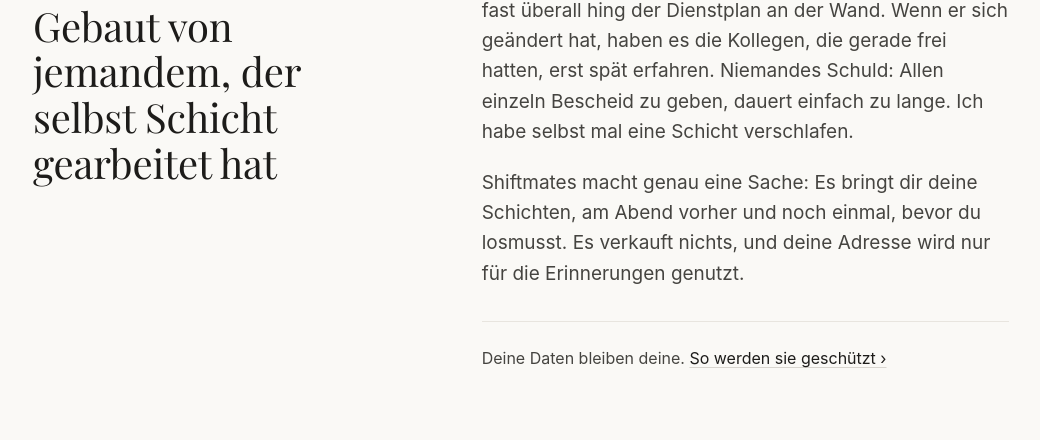
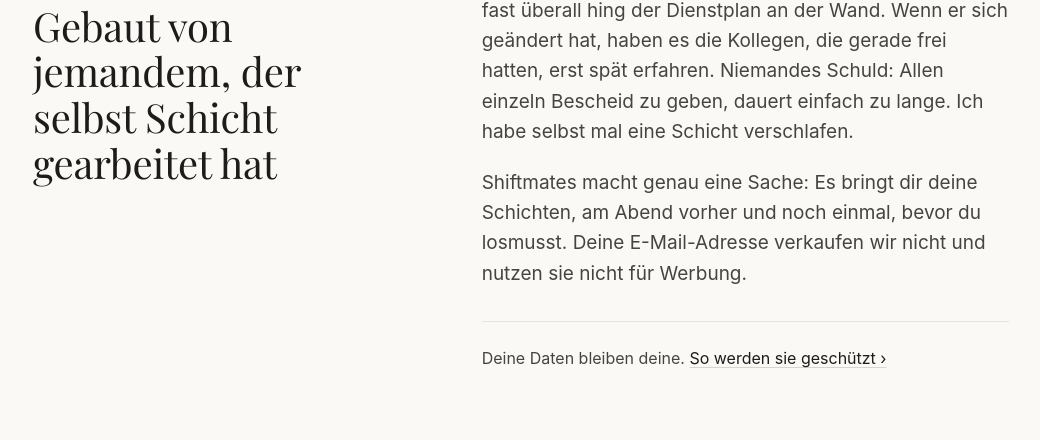
Before and after one commit to AntonB1608/schichtplan-online, a Flask app: page / in a window 1280 px wide. Shown: the part 1845-2285 px from the top of the page, without its empty margins (119-1159 px from the left). Run offline with Flask 3, Linux system fonts and the light colour scheme; some libraries are stand-ins or nearby versions.

Commit message:
Fix misleading privacy copy: name the email, drop the false claim
"Deine Adresse" read like a home address and "only used for reminders"
was not even true (the address also receives account and reset mails).
Now states plainly: the email is not sold and not used for advertising.
Also spells out "E-Mail-Adresse" in the team and reset-confirmation copy.

```diff
--- a/templates/homepage.html
+++ b/templates/homepage.html
@@ -127,8 +127,8 @@
       </p>
       <p>
         Shiftmates macht genau eine Sache: Es bringt dir deine Schichten, am Abend
-        vorher und noch einmal, bevor du losmusst. Es verkauft nichts, und deine
-        Adresse wird nur für die Erinnerungen genutzt.
+        vorher und noch einmal, bevor du losmusst. Deine E-Mail-Adresse verkaufen
+        wir nicht und nutzen sie nicht für Werbung.
       </p>
     </div>
 
--- a/templates/passwordreset.html
+++ b/templates/passwordreset.html
@@ -16,7 +16,7 @@
 
     <h2>Schau in dein Postfach</h2>
     <p class="notice-lead">
-      Falls es zu dieser Adresse ein Konto gibt, ist der Link unterwegs.
+      Falls es zu dieser E-Mail-Adresse ein Konto gibt, ist der Link unterwegs.
     </p>
 
     <ol class="notice-steps">
--- a/templates/security.html
+++ b/templates/security.html
@@ -11,7 +11,7 @@
     <h2 style="margin-top: 8px;">So werden deine Daten geschützt</h2>
     <p class="muted" style="margin-top: 16px; color: var(--text); font-size: 17px;">
       Shiftmates speichert nur, was es für deine Erinnerungen braucht.
-      Deine Adresse wird nur für die Erinnerungen genutzt, für nichts anderes.
+      Deine E-Mail-Adresse verkaufen wir nicht und nutzen sie nicht für Werbung.
     </p>
   </div>
 
--- a/templates/teams.html
+++ b/templates/teams.html
@@ -10,7 +10,7 @@
     {% if sent %}
 
       <h2>Danke, Anfrage ist angekommen.</h2>
-      <p class="muted">Ich melde mich innerhalb eines Tages bei dir, an die Adresse, die du angegeben hast.</p>
+      <p class="muted">Ich melde mich innerhalb eines Tages bei dir, an die E-Mail-Adresse, die du angegeben hast.</p>
       <div class="form-foot">
         <a href="/">Zurück zur Startseite</a>
       </div>
```
